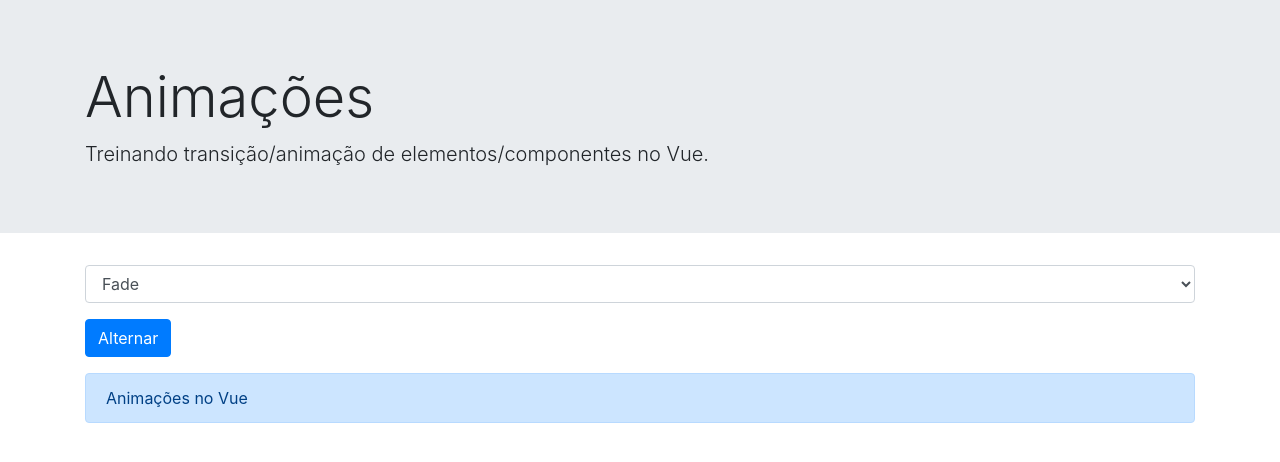
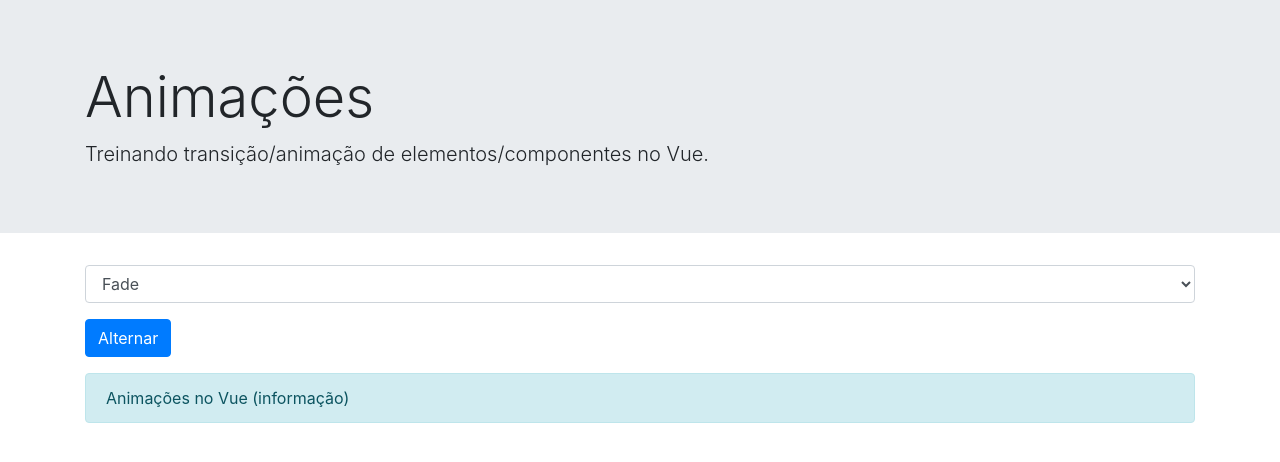
Before and after one commit to ponqueli/vue-animacoes, a Vue app: page / in a window 1280 px wide. Shown: the top 462 px of the page. Built offline with nearby package versions, Linux system fonts and the light colour scheme.

Commit message:
modos de transicao no vue

```diff
--- a/src/App.vue
+++ b/src/App.vue
@@ -19,8 +19,10 @@
 
       <button class="btn btn-primary mb-3" @click="mostrar = !mostrar">Alternar</button>
 
-      <transition :name="animacaoSelecionada">
-        <div class="alert alert-primary" v-if="mostrar"> Animações no Vue</div>
+      <!-- 2 Elementos diferentes dentro do transition com if e else funcionam, mas com 2 divs ou seja 2 elementos iguais, o vue precisa de uma key pra saber q sao 2 elementos diferentes-->
+      <transition :name="animacaoSelecionada" mode="out-in">
+        <div class="alert alert-info" v-if="mostrar" key="info"> Animações no Vue (informação)</div>
+        <div class="alert alert-success" v-else key="success"> Animações no Vue (success)</div>
       </transition>
 
       <!--Java Script Hooks-->
@@ -160,7 +162,7 @@ export default {
 
   .slide-leave-active{
     animation: slide 0.7s reverse;
-    transition: opacity 2s;
+    transition: opacity 0.7s;
   }
 
   @keyframes slide {
```
